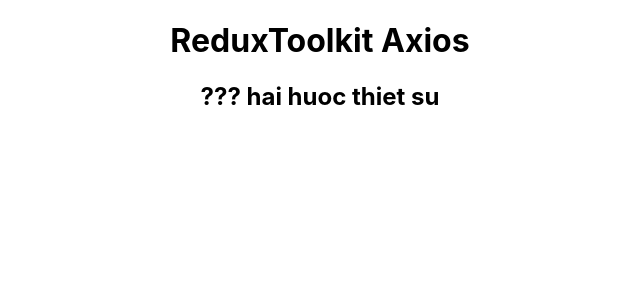
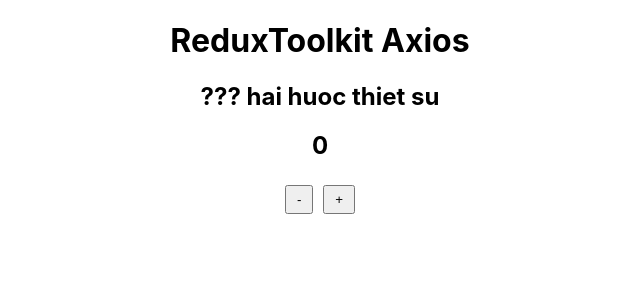
Before and after one commit to ngohongthong1832004/ReduxToolkit-Axios, a React (Create React App) app: page / in a window 1280 px wide. Shown: the top 300 px of the page, without its empty margins (320-960 px from the left). Built offline with nearby package versions, Linux system fonts and the light colour scheme.

Commit message:
innit redux toolkit and basic

```diff
--- a/package.json
+++ b/package.json
@@ -10,6 +10,7 @@
     "axios": "^1.3.2",
     "react": "^18.2.0",
     "react-dom": "^18.2.0",
+    "react-redux": "^8.0.5",
     "react-scripts": "5.0.1",
     "web-vitals": "^2.1.4"
   },
--- a/src/App.js
+++ b/src/App.js
@@ -1,10 +1,22 @@
 import './App.css';
+import { useSelector, useDispatch } from 'react-redux';
+import { count } from './counterSlice.js/counterSlice'
+import { addNumber, subtractNumber } from './counterSlice.js/counterSlice';
 
 function App() {
+
+  const countNumber = useSelector(count)
+  const dispatch = useDispatch()
+
+  console.log("countNumber :",countNumber)
   return (
     <div className="App">
       <h1>ReduxToolkit Axios</h1>
       <h2>??? hai huoc thiet su</h2>
+
+      <h2>{countNumber}</h2>
+      <button onClick={ () => dispatch(subtractNumber([1,2,3,4]))} style={{padding :'5px 10px', margin : "5px"}}>-</button>
+      <button onClick={ () => dispatch(addNumber())} style={{padding :'5px 10px', margin : "5px"}}>+</button>
     </div>
   );
 }
--- /dev/null
+++ b/src/counterSlice.js/counterSlice.js
@@ -0,0 +1,25 @@
+import { createSlice } from "@reduxjs/toolkit";
+
+
+const initialState = {
+    value : 0,
+}
+
+const counterSlice = createSlice({
+    name : "counter",
+    initialState,
+    reducers : {
+        addNumber : (state, action) => {
+            state.value++
+        },
+        subtractNumber : (state, action) => {
+            console.log(action)
+            state.value--
+        }
+    }
+})
+
+export const  count = state => state.counter.value
+
+export const { addNumber, subtractNumber } = counterSlice.actions
+export default counterSlice
--- a/src/index.js
+++ b/src/index.js
@@ -1,13 +1,17 @@
-import React from 'react';
-import ReactDOM from 'react-dom/client';
-import './index.css';
-import App from './App';
-import reportWebVitals from './reportWebVitals';
+import React from "react";
+import ReactDOM from "react-dom/client";
+import "./index.css";
+import App from "./App";
+import reportWebVitals from "./reportWebVitals";
+import { Provider } from "react-redux";
+import  { store }  from './store/store'
 
-const root = ReactDOM.createRoot(document.getElementById('root'));
+const root = ReactDOM.createRoot(document.getElementById("root"));
 root.render(
   <React.StrictMode>
-    <App />
+    <Provider store={store}>
+      <App />
+    </Provider>
   </React.StrictMode>
 );
 
--- /dev/null
+++ b/src/store/store.js
@@ -0,0 +1,9 @@
+import { configureStore } from "@reduxjs/toolkit";
+import counterSlice from "../counterSlice.js/counterSlice";
+
+export const  store = configureStore({
+    reducer : {
+        counter : counterSlice.reducer,
+        testStore : counterSlice.reducer,
+    }
+})
```
Also changed, not shown: 1 other file (tests, documents, lock files or other folders).
